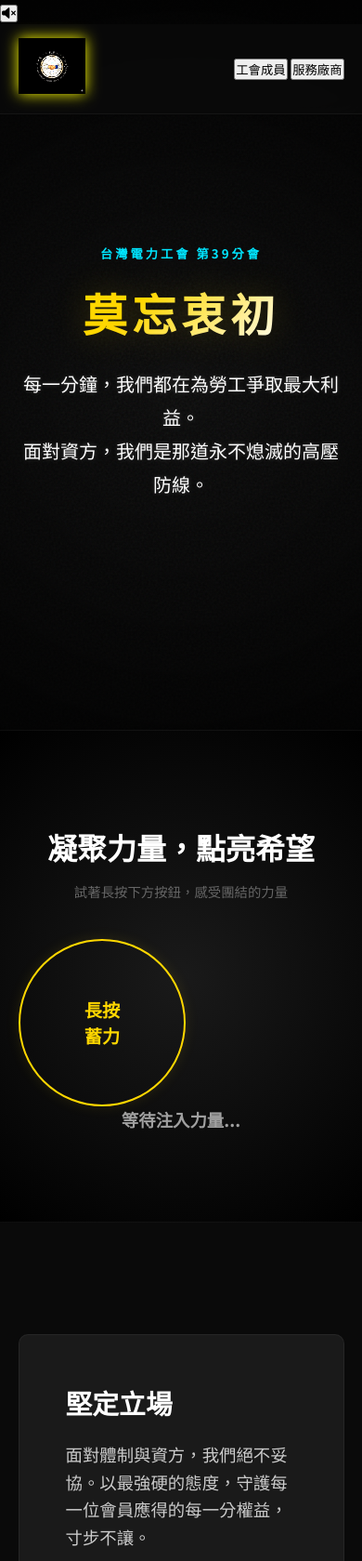
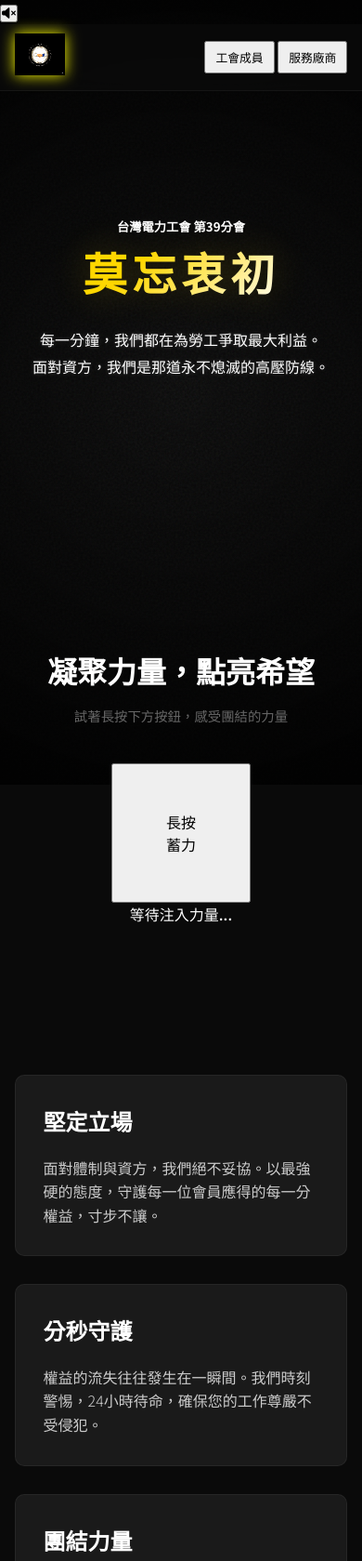
Before and after one commit to joeysmallspace/union39, a plain HTML site: page index.html in a window 390 px wide. Shown: the top 1679 px of the page at 93% size. Drawn offline with Linux system fonts and the light colour scheme.

Commit message:
index.html

```diff
--- a/index.html
+++ b/index.html
@@ -33,7 +33,7 @@
             font-family: 'Noto Sans TC', sans-serif;
             background-color: var(--bg-color);
             color: var(--text-primary);
-            overflow-x: hidden;
+            overflow-x: hidden; /* 防止桌面版出現水平捲動條 */
             line-height: 1.6;
         }
 
@@ -51,7 +51,7 @@
             z-index: -1;
         }
 
-        /* 導覽列 (保持不變) */
+        /* 導覽列 */
         nav {
             display: flex;
             justify-content: space-between;
@@ -71,9 +71,6 @@
             filter: drop-shadow(0 0 8px var(--accent-yellow)) saturate(150%) brightness(120%) contrast(150%);
             transition: filter 0.3s;
         }
-        .logo-img:hover {
-            filter: drop-shadow(0 0 15px var(--accent-yellow)) saturate(200%) brightness(150%) contrast(180%);
-        }
 
         /* Hero 區域 (保持高佔比) */
         .hero {
@@ -87,7 +84,7 @@
             padding: 120px 20px 80px;
         }
 
-        /* H1 Slogan (保持不變) */
+        /* H1 Slogan (使用 clamp() 確保字體大小響應式) */
         .hero h1 {
             font-size: clamp(3rem, 10vw, 6rem);
             font-weight: 900;
@@ -99,27 +96,20 @@
             text-shadow: 0 0 40px rgba(255, 215, 0, 0.2);
         }
 
-        .hero h5 {
-            color: var(--accent-blue);
-            letter-spacing: 3px;
-            margin-bottom: 15px;
-            text-transform: uppercase;
-        }
-
-        /* 強化：Hero 區塊輔助文字 */
         .hero p {
-            font-size: 1.25rem; /* 大幅增大字體 */
+            font-size: 1.25rem;
             font-weight: 500;
-            color: var(--text-primary); /* 確保白色高對比 */
+            color: var(--text-primary);
             text-shadow: 0 0 5px rgba(255, 255, 255, 0.2);
             line-height: 1.8;
             max-width: 700px;
             margin: 0 auto 50px;
         }
 
-        /* 核心價值卡片 (強化內文) */
+        /* 核心價值卡片 (使用 Grid 實現響應式佈局) */
         .features {
             padding: 120px 5%;
+            /* 讓卡片自動排列並確保最小寬度為 300px */
             display: grid;
             grid-template-columns: repeat(auto-fit, minmax(300px, 1fr));
             gap: 40px;
@@ -130,101 +120,114 @@
             padding: 50px;
             border-radius: 10px;
             border: 1px solid rgba(255, 255, 255, 0.05);
-            transition: transform 0.3s ease, box-shadow 0.3s ease, border-color 0.3s ease;
-            position: relative;
-            overflow: hidden;
+            /* ... (樣式保持不變) ... */
         }
-
         .card h3 {
             font-size: 1.8rem;
-            font-weight: 900; /* 加重標題，更有衝擊力 */
+            font-weight: 900;
             margin-bottom: 18px;
             color: #fff;
         }
-
-        /* 強化：卡片內文 */
         .card p {
             color: #ccc;
-            font-size: 1.15rem; /* 增大字體，提升氣勢與閱讀性 */
-            font-weight: 300; /* 保持輕盈的內文感 */
+            font-size: 1.15rem;
+            font-weight: 300;
         }
 
-        /* --- 互動區塊：團結蓄能 (保持強化後的尺寸) --- */
+        /* 互動區塊 (使用 Flexbox 實現置中和響應式) */
         .interactive-section {
+            display: flex;
+            flex-direction: column;
+            align-items: center;
             padding: 100px 20px;
             text-align: center;
-            background: radial-gradient(circle, #1a1a1a 0%, #000 100%);
-            position: relative;
-            border-top: 1px solid rgba(255,255,255,0.05);
-            border-bottom: 1px solid rgba(255,255,255,0.05);
-            min-height: 50vh;
+            /* ... (樣式保持不變) ... */
         }
 
         .power-btn {
             width: 180px;
             height: 180px;
-            border-radius: 50%;
-            border: 2px solid var(--accent-yellow);
-            background: transparent;
-            color: var(--accent-yellow);
-            font-weight: 900;
-            font-size: 1.2rem;
-            cursor: pointer;
-            position: relative;
-            outline: none;
-            transition: all 0.1s;
-            display: flex;
-            align-items: center;
-            justify-content: center;
-            user-select: none;
-            box-shadow: 0 0 15px rgba(255, 215, 0, 0.1);
-            -webkit-tap-highlight-color: transparent;
+            /* ... (樣式保持不變) ... */
         }
 
-        /* 強化：蓄力狀態文字 */
-        .status-text {
-            font-size: 1.15rem; /* 增大字體 */
-            font-weight: 700; /* 加重字體 */
-            color: var(--text-secondary);
-            height: 24px;
-            transition: color 0.3s;
-        }
-
-        /* --- 彈出資訊表單 Modal 容器樣式 (保持不變) --- */
-        .info-modal {
-            display: none;
-            position: fixed;
-            top: 0;
-            left: 0;
-            width: 100%;
-            height: 100%;
-            background: rgba(0, 0, 0, 0.9);
-            z-index: 1000;
-            padding-top: 80px;
-            overflow-y: auto;
-            backdrop-filter: blur(5px);
-        }
-
+        /* --- 彈出資訊表單 Modal 容器樣式 (新增響應式滾動) --- */
         .modal-content {
             background: var(--surface-color);
             margin: 20px auto;
             padding: 40px;
             border-radius: 8px;
             max-width: 90%;
-            box-shadow: 0 0 50px rgba(0, 0, 0, 0.5);
-            border: 1px solid var(--accent-yellow);
-            position: relative;
+            /* ... (其他樣式) ... */
         }
 
-        .data-table th {
-            background-color: var(--green-highlight);
-            color: var(--bg-color);
-            font-weight: 700;
-            text-align: center;
-            border-color: var(--green-highlight);
+        .table-wrapper {
+            /* 讓表格在小螢幕上可以橫向滾動 */
+            overflow-x: auto;
         }
 
-        /* 確保其他不相關的樣式保持不變 */
+        .data-table {
+            min-width: 700px; /* 確保表格在手機上夠寬 */
+            width: 100%;
+            border-collapse: collapse;
+            margin-top: 20px;
+            font-size: 0.9rem;
+        }
+
+        /* ================================================= */
+        /* === 手機響應式調整 (Media Query for Mobile) === */
+        /* ================================================= */
+
+        @media screen and (max-width: 768px) {
+
+            /* 導覽列調整 */
+            nav {
+                padding: 10px 4%;
+            }
+            .logo-img {
+                height: 45px; /* 縮小 Logo */
+            }
+            .quick-links {
+                gap: 8px; /* 縮小按鈕間距 */
+            }
+            .quick-btn {
+                padding: 6px 10px; /* 縮小按鈕尺寸 */
+                font-size: 0.8rem;
+            }
+
+            /* Hero 區塊文字縮小 */
+            .hero {
+                min-height: 70vh;
+                padding: 100px 10px 50px;
+            }
+            .hero p {
+                font-size: 1.0rem;
+            }
+
+            /* 互動區塊縮小 */
+            .interactive-section {
+                padding: 80px 10px;
+            }
+            .power-btn {
+                width: 150px;
+                height: 150px;
+                font-size: 1rem;
+            }
+
+            /* 卡片區塊調整 */
+            .features {
+                padding: 80px 4%;
+                gap: 30px;
+            }
+            .card {
+                padding: 30px;
+            }
+            .card h3 {
+                font-size: 1.5rem;
+            }
+            .card p {
+                font-size: 1rem;
+            }
+        }
 
     </style>
 </head>
@@ -295,6 +298,7 @@
         <div class="modal-content" onclick="event.stopPropagation()">
             <span class="close-btn" onclick="closeModal()">&times;</span>
             <h2 style="color: var(--accent-yellow);">駐會服務廠商 (駐會服務時間：下午 2:00 - 5:00)</h2>
+            <div class="table-wrapper">
                 <table class="data-table vendor-table">
                     <thead>
                         <tr>
@@ -314,11 +318,13 @@
                 </table>
             </div>
         </div>
+    </div>
 
     <div id="member-modal" class="info-modal" onclick="closeModal()">
         <div class="modal-content" onclick="event.stopPropagation()">
             <span class="close-btn" onclick="closeModal()">&times;</span>
             <h2 style="color: var(--green-highlight);">工會成員聯絡資訊 (會務推動中心)</h2>
+            <div class="table-wrapper">
                 <table class="data-table member-table">
                     <thead>
                         <tr>
@@ -346,6 +352,7 @@
                         <tr><td>助理秘書</td><td>陳克武</td><td>市巡課</td><td>6313</td><td>0909-811-935</td><td>常務理事推派, 經理會議確認</td></tr>
                     </tbody>
                 </table>
+            </div>
         </div>
     </div>
 
```
Lines whose indentation alone changed are shown as unchanged.
